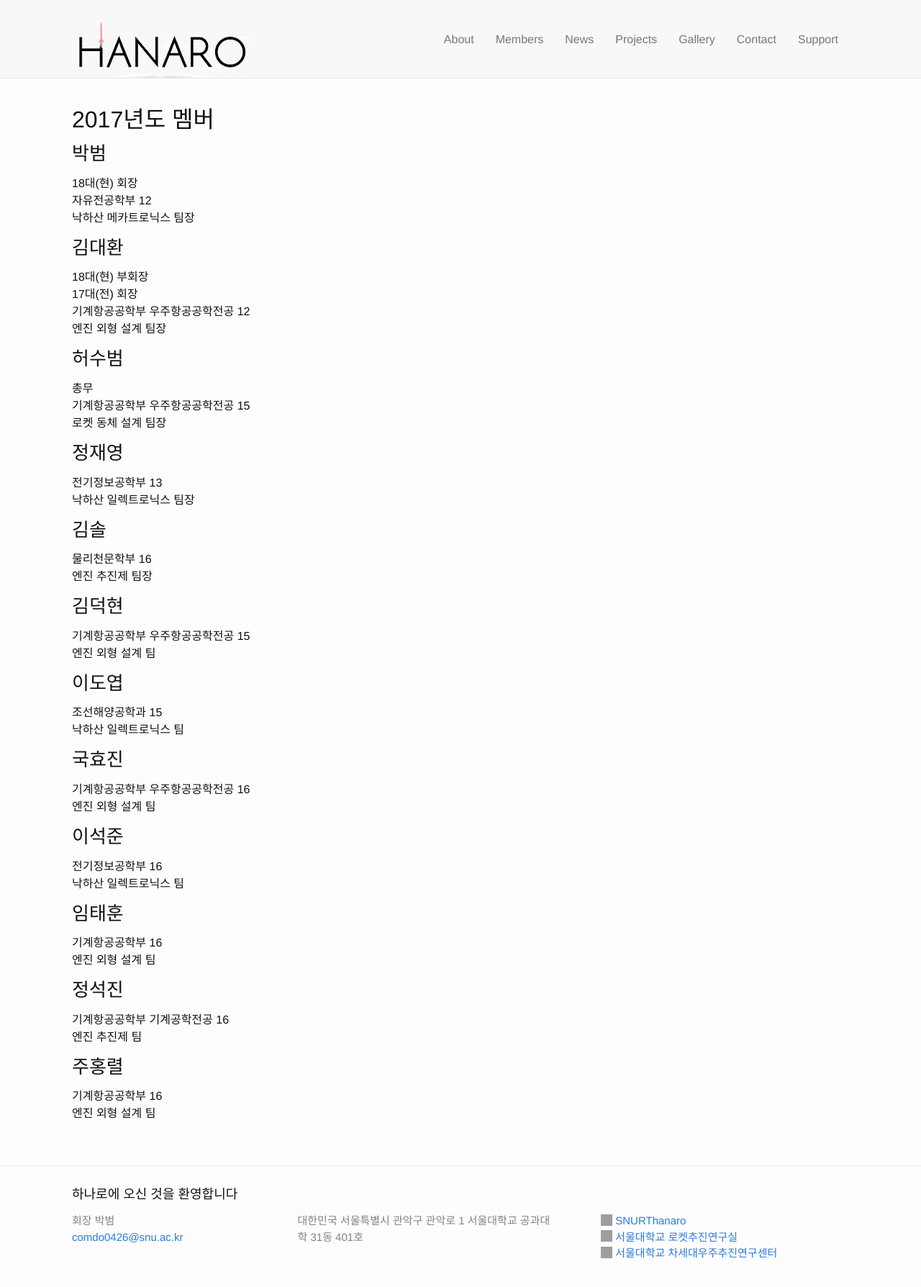
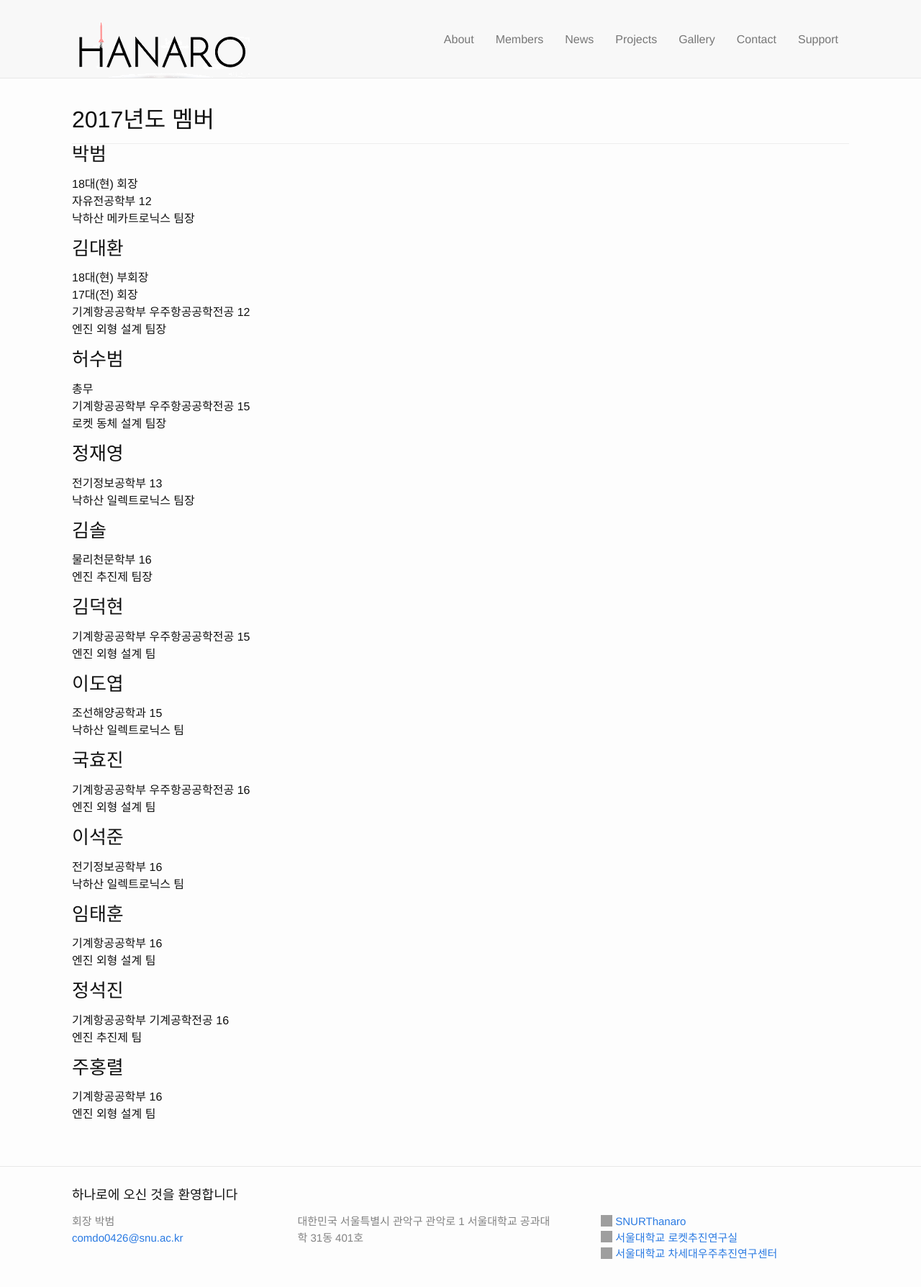
Before and after one commit to Hanaro2021/hanaro.github.io, a Jekyll site: the page built from _pages/2.members.md, in a window 1280 px wide. Shown: the top 1788 px of the page at 72% size. Built offline with Jekyll 4.4.1, drawn with Linux system fonts in a browser that asks for light colours; nearby versions of some CDN libraries; grey boxes are pictures that could not be loaded.

Commit message:
Update 2.members.md

```diff
--- a/_pages/2.members.md
+++ b/_pages/2.members.md
@@ -4,7 +4,8 @@ title: Members
 permalink: /members/
 ---
 <br/>
-<p align="center"><h2>2017년도 멤버</h2></p>
+<h2>2017년도 멤버</h2>
+_ _ _
 <h3>박범</h3>
 18대(현) 회장<br/>
 자유전공학부 12<br/>
```
